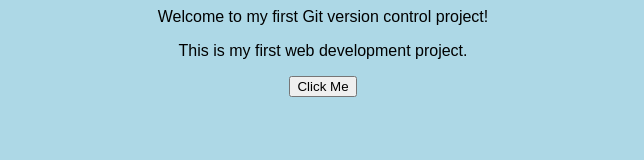
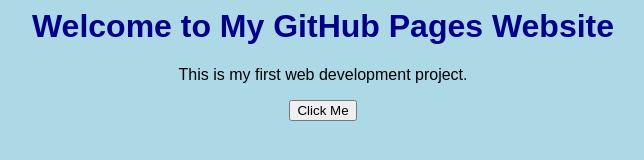
Before and after one commit to gauripachauri09-tech/MyWebProject, a plain HTML site: page index.html in a window 1280 px wide. Shown: the whole page, without its empty margins (317-961 px from the left). Drawn offline with Linux system fonts and the light colour scheme.

Commit message:
Updated website heading

```diff
--- a/index.html
+++ b/index.html
@@ -5,7 +5,7 @@
     <link rel="stylesheet" href="style.css">
 </head>
 <body>
-   <p>Welcome to my first Git version control project!</p>
+   <h1>Welcome to My GitHub Pages Website</h1>
     <p>This is my first web development project.</p>
     <button onclick="showMessage()">Click Me</button>
 
```
